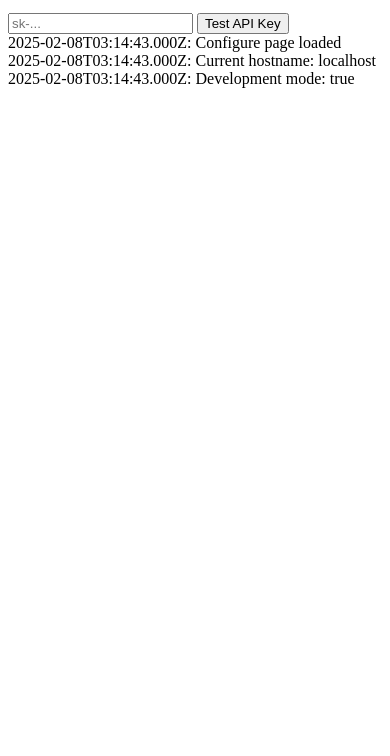
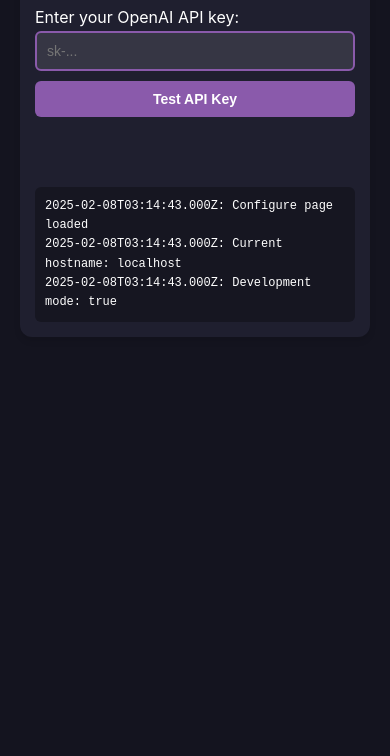
Before and after one commit to itcon-pty-au/stremio-ai-search, a website: page configure.html in a window 390 px wide. Shown: the part 88-844 px from the top of the page. Drawn offline with Linux system fonts and the light colour scheme.

Commit message:
Modernize configuration page with responsive design and dark theme
- Implement comprehensive CSS variables for consistent theming
- Add responsive layout with mobile and TV screen optimizations
- Enhance input and button styling with improved interactivity
- Update page structure with semantic HTML and flexbox layout
- Add viewport meta tag for better mobile rendering

```diff
--- a/configure.html
+++ b/configure.html
@@ -2,40 +2,210 @@
 <html>
 <head>
     <title>AI Search Configuration</title>
+    <meta name="viewport" content="width=device-width, initial-scale=1.0">
     <style>
-        .stremio-button {
-            background-color: #8A5AAB;
+        :root {
+            --primary-color: #8A5AAB;
+            --primary-hover: #6B4484;
+            --background-color: #14141F;
+            --card-background: #1F1F2F;
+            --text-color: #FFFFFF;
+            --error-color: #FF4444;
+            --success-color: #44FF44;
+        }
+
+        * {
+            box-sizing: border-box;
+            margin: 0;
+            padding: 0;
+        }
+
+        body {
+            font-family: -apple-system, BlinkMacSystemFont, 'Segoe UI', Roboto, Oxygen, Ubuntu, Cantarell, sans-serif;
+            background-color: var(--background-color);
+            color: var(--text-color);
+            line-height: 1.6;
+            padding: 20px;
+            min-height: 100vh;
+            display: flex;
+            flex-direction: column;
+            align-items: center;
+        }
+
+        .container {
+            max-width: 800px;
+            width: 100%;
+            margin: 0 auto;
+            padding: 20px;
+            background-color: var(--card-background);
+            border-radius: 12px;
+            box-shadow: 0 4px 6px rgba(0, 0, 0, 0.1);
+        }
+
+        h2 {
+            font-size: 2em;
+            margin-bottom: 20px;
+            text-align: center;
+            color: var(--primary-color);
+        }
+
+        .input-group {
+            margin-bottom: 20px;
+        }
+
+        input[type="text"] {
+            width: 100%;
+            padding: 12px;
+            font-size: 16px;
+            border: 2px solid var(--primary-color);
+            border-radius: 6px;
+            background-color: rgba(255, 255, 255, 0.1);
+            color: var(--text-color);
+            margin-bottom: 10px;
+        }
+
+        input[type="text"]:focus {
+            outline: none;
+            border-color: var(--primary-hover);
+            box-shadow: 0 0 0 2px rgba(138, 90, 171, 0.3);
+        }
+
+        .button {
+            background-color: var(--primary-color);
             color: white;
-            padding: 10px 20px;
+            padding: 12px 24px;
             border: none;
-            border-radius: 4px;
+            border-radius: 6px;
             cursor: pointer;
             font-size: 16px;
-            margin-top: 10px;
+            font-weight: 600;
+            transition: all 0.3s ease;
+            width: 100%;
+            margin-bottom: 10px;
         }
-        .stremio-button:hover {
-            background-color: #6B4484;
+
+        .button:hover {
+            background-color: var(--primary-hover);
+            transform: translateY(-1px);
         }
+
+        .button:active {
+            transform: translateY(1px);
+        }
+
+        .status {
+            padding: 10px;
+            margin: 10px 0;
+            border-radius: 6px;
+            text-align: center;
+        }
+
+        .status.error {
+            background-color: rgba(255, 68, 68, 0.2);
+            color: var(--error-color);
+        }
+
+        .status.success {
+            background-color: rgba(68, 255, 68, 0.2);
+            color: var(--success-color);
+        }
+
+        #confirm-section {
+            margin-top: 20px;
+            padding-top: 20px;
+            border-top: 1px solid rgba(255, 255, 255, 0.1);
+        }
+
         #configUrl {
+            background-color: rgba(0, 0, 0, 0.3);
+            padding: 10px;
+            border-radius: 6px;
             word-break: break-all;
             margin: 10px 0;
             font-family: monospace;
             font-size: 12px;
         }
+
+        #manualInstructions {
+            margin-top: 20px;
+            padding: 15px;
+            background-color: rgba(255, 255, 255, 0.05);
+            border-radius: 6px;
+        }
+
+        #manualInstructions ol {
+            margin-left: 20px;
+            margin-bottom: 15px;
+        }
+
+        #logs {
+            margin-top: 20px;
+            padding: 10px;
+            font-family: monospace;
+            font-size: 12px;
+            background-color: rgba(0, 0, 0, 0.3);
+            border-radius: 6px;
+            max-height: 200px;
+            overflow-y: auto;
+        }
+
+        /* Responsive Design */
+        @media (max-width: 768px) {
+            .container {
+                padding: 15px;
+            }
+
+            h2 {
+                font-size: 1.5em;
+            }
+
+            input[type="text"], .button {
+                font-size: 14px;
+                padding: 10px;
+            }
+        }
+
+        /* TV Screen Optimization */
+        @media (min-width: 1200px) {
+            .container {
+                max-width: 1000px;
+                padding: 40px;
+            }
+
+            h2 {
+                font-size: 2.5em;
+            }
+
+            input[type="text"], .button {
+                font-size: 20px;
+                padding: 15px;
+            }
+
+            #configUrl, #logs {
+                font-size: 16px;
+            }
+        }
     </style>
 </head>
 <body>
+    <div class="container">
         <h2>AI Search Configuration</h2>
+
+        <div class="input-group">
             <p>Enter your OpenAI API key:</p>
-    <input type="text" id="openaiKey" placeholder="sk-...">
-    <button onclick="testKey()">Test API Key</button>
+            <input type="text" id="openaiKey" placeholder="sk-..." autocomplete="off">
+            <button class="button" onclick="testKey()">Test API Key</button>
+        </div>
+
         <div id="status" class="status"></div>
 
         <div id="confirm-section" style="display: none;">
             <h3>API Key Verified</h3>
             <p>Click below to save the configuration:</p>
-        <button id="saveButton" class="stremio-button" onclick="saveConfig()">Save Configuration</button>
+            <button id="saveButton" class="button" onclick="saveConfig()">Save Configuration</button>
+
             <div id="configUrl"></div>
+
             <div id="manualInstructions" style="display: none;">
                 <p>If the button doesn't work:</p>
                 <ol>
@@ -43,11 +213,12 @@
                     <li>Open Stremio</li>
                     <li>Paste the URL in Stremio's addon section</li>
                 </ol>
-            <button class="stremio-button" onclick="copyUrl()">Copy URL</button>
+                <button class="button" onclick="copyUrl()">Copy URL</button>
             </div>
         </div>
 
         <div id="logs"></div>
+    </div>
 
     <script>
         let stremioUrl = '';
```
Lines whose indentation alone changed are shown as unchanged.
